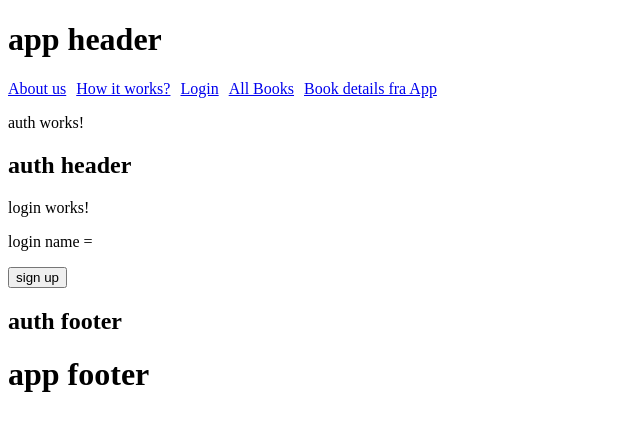
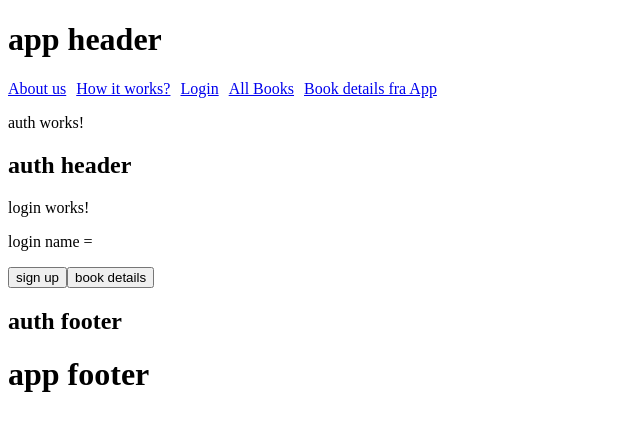
Before and after one commit to sagadavid/angular-bookStore-nitish, an Angular app in the folder bookStoreApp/: page /auth/login in a window 1280 px wide. Shown: the top 430 px of the page, without its empty margins (0-640 px from the left). Built offline with nearby package versions, Linux system fonts and the light colour scheme.

Commit message:
Router navigate Url w dynamic params fra comp File

```diff
--- a/bookStoreApp/src/app/auth/components/login/login.component.html
+++ b/bookStoreApp/src/app/auth/components/login/login.component.html
@@ -1,3 +1,4 @@
 <p>login works!</p>
 <p>login name = {{loginName}}</p>
 <button (click)="goToSignUp()">sign up</button>
+<button (click)="goToBookDetails()">book details</button>
--- a/bookStoreApp/src/app/auth/components/login/login.component.ts
+++ b/bookStoreApp/src/app/auth/components/login/login.component.ts
@@ -21,4 +21,8 @@ export class LoginComponent implements OnInit {
   goToSignUp() {
     this.router.navigate(['/auth/signup']);
   }
+
+  goToBookDetails() {
+    this.router.navigate(['/public/book-details/', 100, 'author', 200]);
+  }
 }
```
